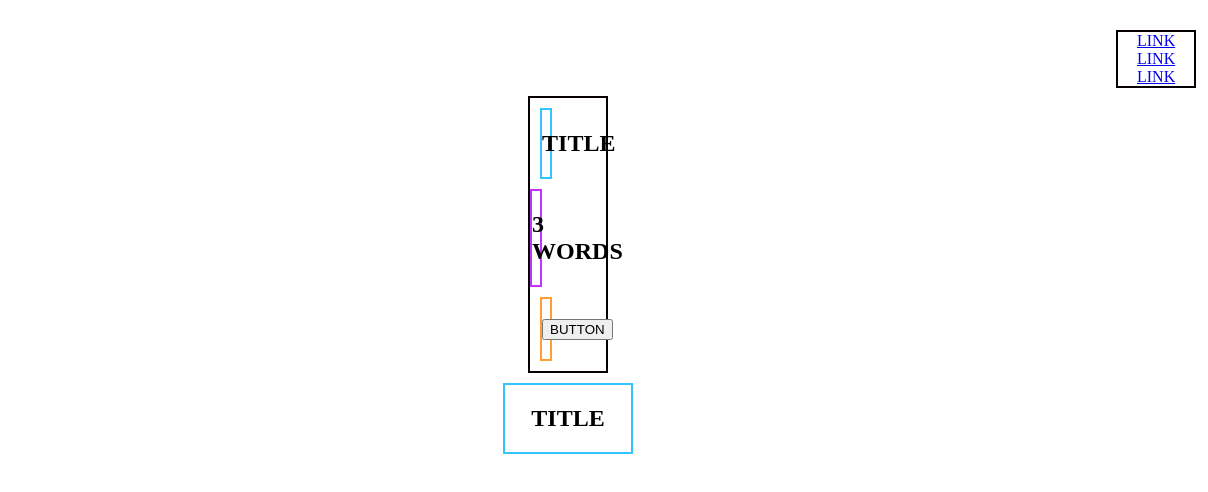
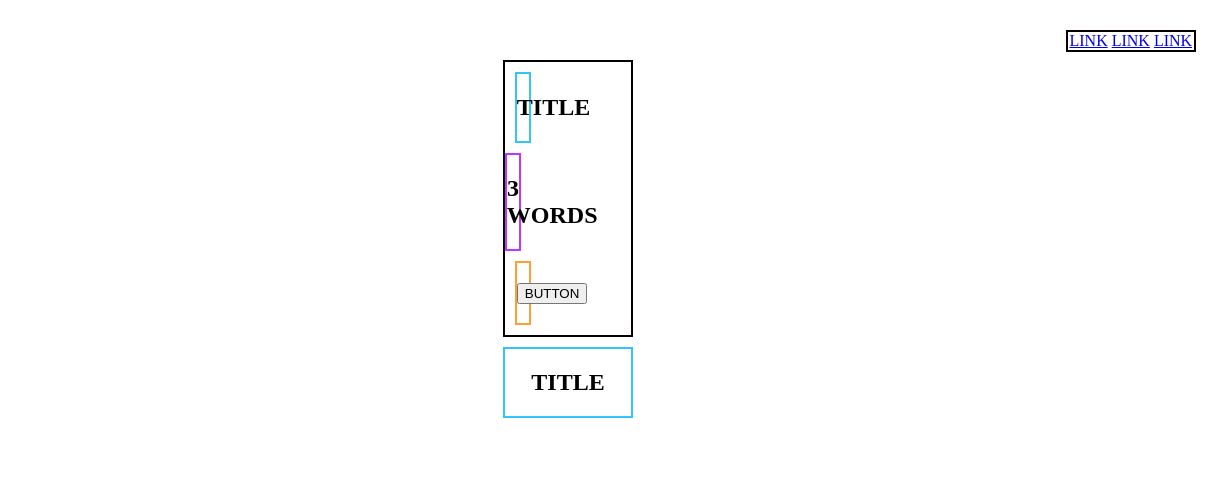
Before and after one commit to misskukuua/alu-web-development, a plain HTML site: page html_advanced/index.html in a window 1280 px wide. Shown: the full height of the page, 72-1280 px from the left. Drawn offline with Linux system fonts and the light colour scheme.

Commit message:
all update hmm

```diff
--- a/html_advanced/index.html
+++ b/html_advanced/index.html
@@ -10,7 +10,7 @@
 				<a href="https://www.freepik.com/premium-vector/parrot-logo_11800967.htm"><img scr "logo.png" alt="LOGO"></a>
 			</div>
 			<div align="right">
-			<div style="border:2px solid #070000; text-align: center; width: 6%; height: 5%; margin:4px">
+			<div style="border:2px solid #070000; text-align: center; width: 10%; height: 5%; margin:4px">
 				<a href="https://www.w3schools.com/html/html_images.asp">LINK</a>
 				<a href="https://stackoverflow.com/questions/19917922/how-do-i-put-multiple-links-on-the-same-line-html5">LINK</a>
 				<a href="https://www.fontsquirrel.com/fonts/Spin-Cycle-OT">LINK</a>
@@ -21,7 +21,7 @@
 		<main>
 			<section>
 				<center>
-				<div style="border:2px solid #070000; text-align: center; width: 6%; height: 5%; margin:8px">
+				<div style="border:2px solid #070000; text-align: center; width: 10%; height: 10%; margin:8px">
 				<div style="border:2px solid #33C3FF; text-align: center; width: 10%; height: 5%; margin:10px">
 					<h1><strong>TITLE</strong></h1>
 				</div>
```
